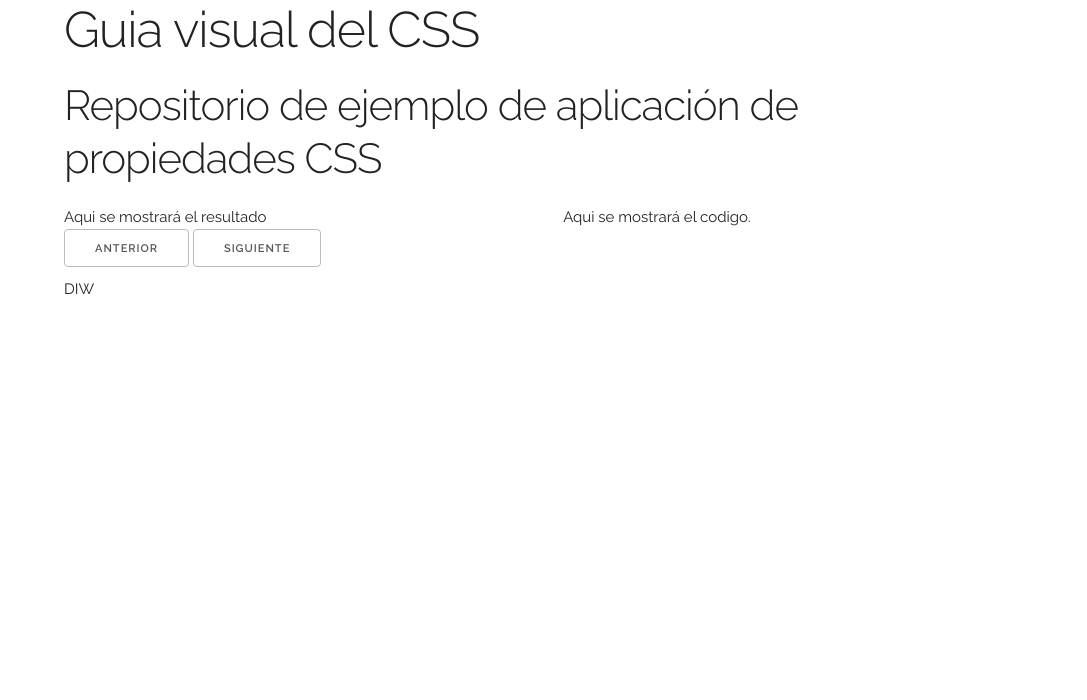
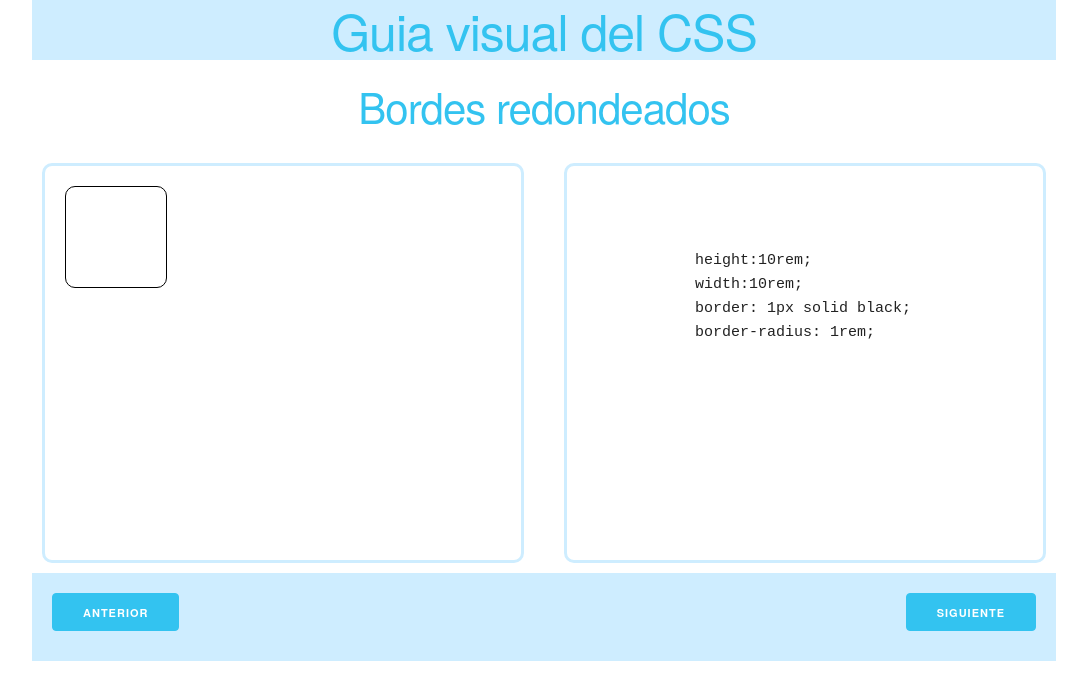
Before and after one commit to ciclos/guiaVisualCSS, a plain HTML site: page index.html in a window 1280 px wide. Shown: the whole page, without its empty margins (96-1183 px from the left). Drawn offline with Linux system fonts and the light colour scheme.

Commit message:
Con un poco de estilo

```diff
--- a/css/guia.css
+++ b/css/guia.css
@@ -0,0 +1,44 @@
+@import url('normalize.css');
+@import url('skeleton.css');
+
+:root{
+    --primario: rgb(206, 237, 255);
+    --secundario: #33C3F0;
+}
+
+header h1 {
+    text-align: center;
+    color: var(--secundario);
+    background-color: var(--primario);
+}
+
+header h2 {
+    text-align: center;
+    color: var(--secundario);
+}
+
+.ejemplo{
+    padding: 1rem;
+}
+
+.ejemplo article{
+    border: 3px solid var(--primario);
+    border-radius: 1rem;
+    padding: 2rem;
+    height: 50vh;
+    position: relative;
+}
+
+.container{
+    width: 80%;
+    max-width: 80%;
+}
+
+.botones{
+    padding: 2rem;
+    background-color: var(--primario);
+}
+
+.paLaDerecha{
+    float: right;
+}
--- a/index.html
+++ b/index.html
@@ -1,63 +1,55 @@
 <!DOCTYPE html>
-<html lang="en">
+<html lang="es">
 
 <head>
-
-  <!-- Basic Page Needs
-  –––––––––––––––––––––––––––––––––––––––––––––––––– -->
   <meta charset="utf-8">
   <title>Your page title here :)</title>
   <meta name="description" content="">
   <meta name="author" content="">
+  <meta name="viewport" content="width=device-width, initial-scale=1">
+  <link rel="stylesheet" href="css/guia.css">
 
-  <!-- Mobile Specific Metas
-  –––––––––––––––––––––––––––––––––––––––––––––––––– -->
-  <meta name="viewport" content="width=device-width, initial-scale=1">
-
-  <!-- FONT
-  –––––––––––––––––––––––––––––––––––––––––––––––––– -->
-  <link href="//fonts.googleapis.com/css?family=Raleway:400,300,600" rel="stylesheet" type="text/css">
-
-  <!-- CSS
-  –––––––––––––––––––––––––––––––––––––––––––––––––– -->
-  <link rel="stylesheet" href="css/normalize.css">
-  <link rel="stylesheet" href="css/skeleton.css">
-
-  <!-- Favicon
-  –––––––––––––––––––––––––––––––––––––––––––––––––– -->
   <link rel="icon" type="image/png" href="images/favicon.png">
-
 </head>
 
-<body>
-  <header class="container">
-    <div class="row">
+<body class="container">
+  <header >
+    <div class=row>
       <h1 class="columns">Guia visual del CSS</h1>
     </div>
     <div class="row">
-      <h2 class="columns">Repositorio de ejemplo de aplicación de propiedades CSS</h2>
+      <h2 class="columns">Bordes redondeados</h2>
     </div>
   </header>
-  <main class="container">
-    <section class="row">
+  <main>
+    <section class="row ejemplo">
       <article class="six columns">
-        Aqui se mostrará el resultado
+        <div style="height:10rem;width:10rem;border: 1px solid black;border-radius: 1rem;">
+
+        </div>
       </article>
       <article class="six columns">
-        Aqui se mostrará el codigo.
+
+        <pre>
+          <coded >
+
+            height:10rem;
+            width:10rem;
+            border: 1px solid black;
+            border-radius: 1rem;
+
+          </code>
+        </pre>
+
       </article>
     </section>
-    <section class="row">
-      <button>Anterior</button>
-      <button>Siguiente</button>
+    <section class="row botones">
+      <button class="button-primary">Anterior</button>
+      <button class="button-primary paLaDerecha">Siguiente</button>
+    </section>
+  </main>
 
-    </section>
 
-  </main>
-  <footer class="container">
-    <p class="six columns">DIW</p>
-
-  </footer>
 </body>
 
 </html>
```
